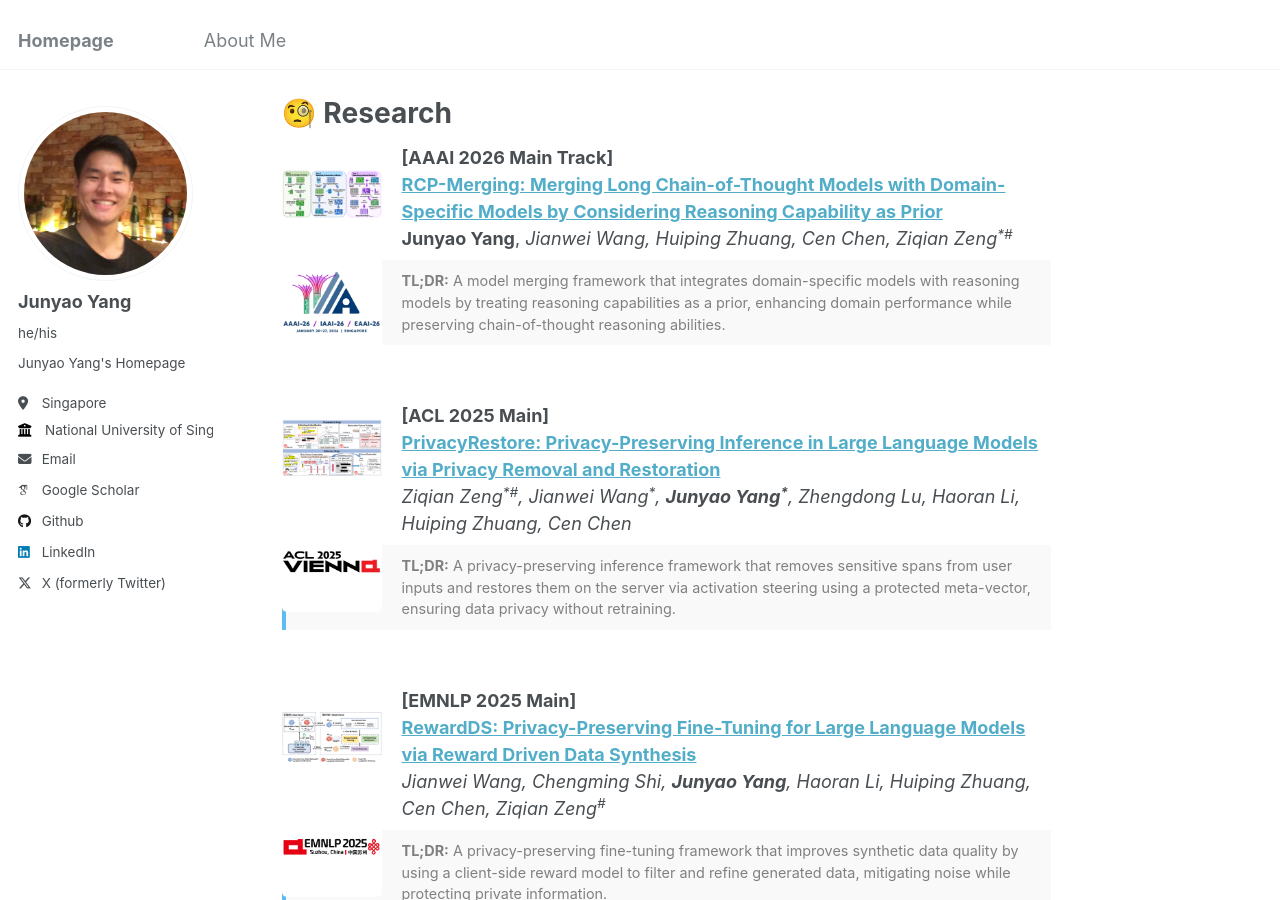
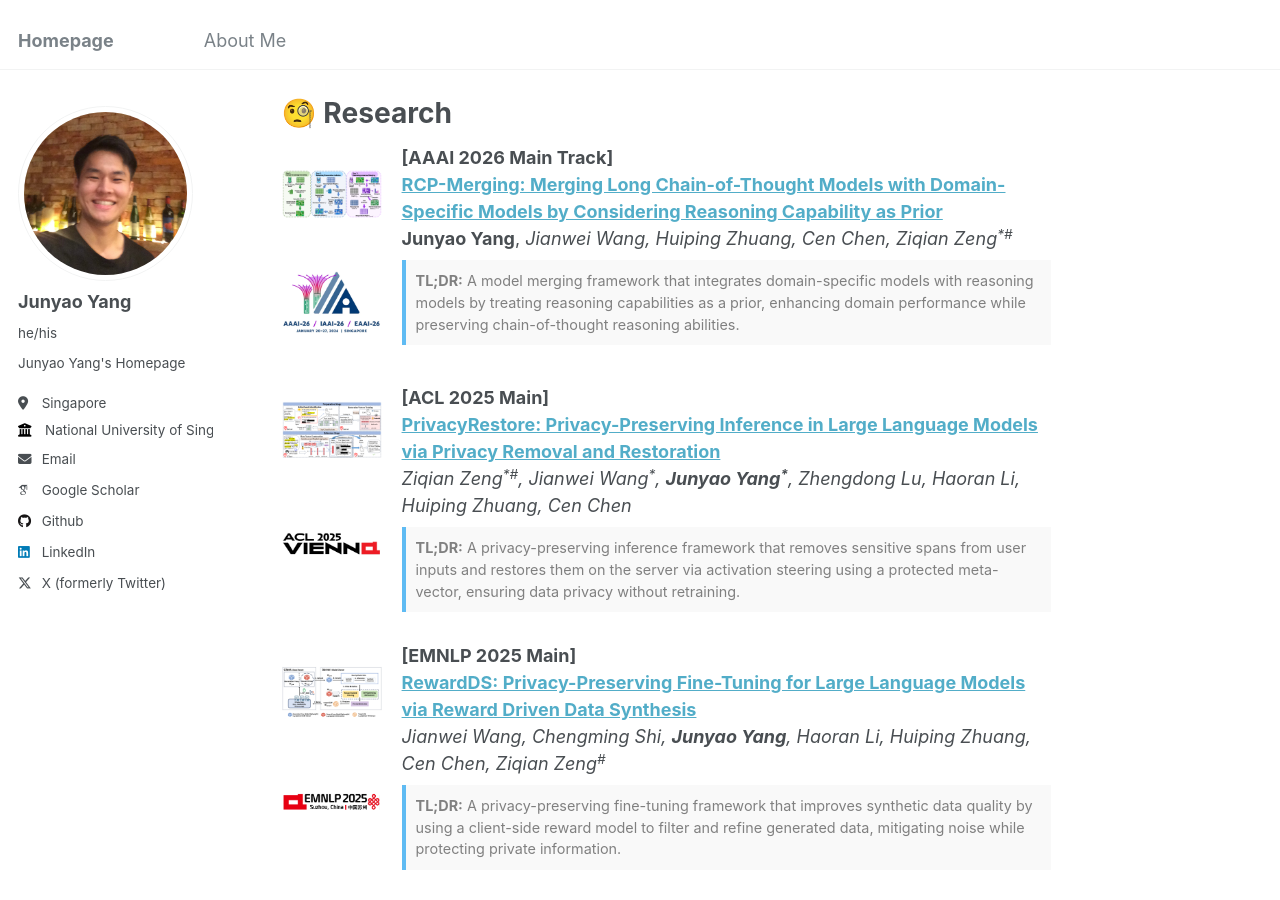
Before and after one commit to jyyang26/jyyang26.github.io, a Jekyll site: the page built from _pages/about.md, in a window 1280 px wide and 900 px high, scrolled down 876 px. Built offline with Jekyll 4.4.1, drawn with Linux system fonts in a browser that asks for light colours; some web fonts are replaced.

Commit message:
Update about.md

```diff
--- a/_pages/about.md
+++ b/_pages/about.md
@@ -98,52 +98,58 @@ My research story revolves around **the Underlying Principles and Understanding
 *Jianwei Wang, Chengming Shi, **Junyao Yang**, Haoran Li, Huiping Zhuang, Cen Chen, Ziqian Zeng<sup>\#</sup>*<br>
  <br> -->
 
-<div style="margin-bottom: 30px;">
-  <div style="float: left; margin-right: 20px; width: 100px;">
+<div style="display: flex; margin-bottom: 30px;">
+  <div style="width: 100px; margin-right: 20px; flex-shrink: 0; display: flex; flex-direction: column; gap: 10px;">
     <a href="https://arxiv.org/abs/2508.03140">
-      <img src="images/rcp.png" alt="rcp" style="width: 100px; height: 100px; object-fit: cover; margin-bottom: 10px; border-radius: 5px;">
+      <img src="images/rcp.png" alt="rcp" style="width: 100px; height: 100px; object-fit: cover; border-radius: 5px; display: block;">
     </a>
-    <img src="images/AAAI2026.jpg" alt="AAAI2026" style="width: 100px; height: 100px; object-fit: cover; border-radius: 5px;">
+    <img src="images/AAAI2026.jpg" alt="AAAI2026" style="width: 100px; height: 100px; object-fit: cover; border-radius: 5px; display: block;">
   </div>
-  <strong>[AAAI 2026 Main Track]</strong><br>
-  <strong><a href="https://arxiv.org/abs/2508.03140">RCP-Merging: Merging Long Chain-of-Thought Models with Domain-Specific Models by Considering Reasoning Capability as Prior</a></strong><br>
-  <strong>Junyao Yang</strong>, <em>Jianwei Wang, Huiping Zhuang, Cen Chen, Ziqian Zeng<sup>*#</sup></em><br>
-  <div style="background-color: #f9f9f9; border-left: 4px solid #5fbbf3; padding: 10px; color: #808080; font-size: 80%; margin-top: 8px;">
-    <strong>TL;DR:</strong> A model merging framework that integrates domain-specific models with reasoning models by treating reasoning capabilities as a prior, enhancing domain performance while preserving chain-of-thought reasoning abilities.
+
+  <div style="flex: 1;">
+    <strong>[AAAI 2026 Main Track]</strong><br>
+    <strong><a href="https://arxiv.org/abs/2508.03140">RCP-Merging: Merging Long Chain-of-Thought Models with Domain-Specific Models by Considering Reasoning Capability as Prior</a></strong><br>
+    <strong>Junyao Yang</strong>, <em>Jianwei Wang, Huiping Zhuang, Cen Chen, Ziqian Zeng<sup>*#</sup></em><br>
+    <div style="background-color: #f9f9f9; border-left: 4px solid #5fbbf3; padding: 10px; color: #808080; font-size: 80%; margin-top: 8px;">
+      <strong>TL;DR:</strong> A model merging framework that integrates domain-specific models with reasoning models by treating reasoning capabilities as a prior, enhancing domain performance while preserving chain-of-thought reasoning abilities.
+    </div>
   </div>
-  <br style="clear: both;">
 </div>
 
-<div style="margin-bottom: 30px;">
-  <div style="float: left; margin-right: 20px; width: 100px;">
+<div style="display: flex; margin-bottom: 30px;">
+  <div style="width: 100px; margin-right: 20px; flex-shrink: 0; display: flex; flex-direction: column; gap: 10px;">
     <a href="https://arxiv.org/abs/2406.01394">
-      <img src="images/restore.png" alt="restore" style="width: 100px; height: 100px; object-fit: cover; margin-bottom: 10px; border-radius: 5px;">
+      <img src="images/restore.png" alt="restore" style="width: 100px; height: 100px; object-fit: cover; border-radius: 5px; display: block;">
     </a>
-    <img src="images/ACL2025.jpg" alt="ACL2025" style="width: 100px; height: 100px; object-fit: cover; border-radius: 5px;">
+    <img src="images/ACL2025.jpg" alt="ACL2025" style="width: 100px; height: 100px; object-fit: cover; border-radius: 5px; display: block;">
   </div>
-  <strong>[ACL 2025 Main]</strong><br>
-  <strong><a href="https://arxiv.org/abs/2406.01394">PrivacyRestore: Privacy-Preserving Inference in Large Language Models via Privacy Removal and Restoration</a></strong><br>
-  <em>Ziqian Zeng<sup>*#</sup>, Jianwei Wang<sup>*</sup>, <strong>Junyao Yang<sup>*</sup></strong>, Zhengdong Lu, Haoran Li, Huiping Zhuang, Cen Chen</em><br>
-  <div style="background-color: #f9f9f9; border-left: 4px solid #5fbbf3; padding: 10px; color: #808080; font-size: 80%; margin-top: 8px;">
-    <strong>TL;DR:</strong> A privacy-preserving inference framework that removes sensitive spans from user inputs and restores them on the server via activation steering using a protected meta-vector, ensuring data privacy without retraining.
+
+  <div style="flex: 1;">
+    <strong>[ACL 2025 Main]</strong><br>
+    <strong><a href="https://arxiv.org/abs/2406.01394">PrivacyRestore: Privacy-Preserving Inference in Large Language Models via Privacy Removal and Restoration</a></strong><br>
+    <em>Ziqian Zeng<sup>*#</sup>, Jianwei Wang<sup>*</sup>, <strong>Junyao Yang<sup>*</sup></strong>, Zhengdong Lu, Haoran Li, Huiping Zhuang, Cen Chen</em><br>
+    <div style="background-color: #f9f9f9; border-left: 4px solid #5fbbf3; padding: 10px; color: #808080; font-size: 80%; margin-top: 8px;">
+      <strong>TL;DR:</strong> A privacy-preserving inference framework that removes sensitive spans from user inputs and restores them on the server via activation steering using a protected meta-vector, ensuring data privacy without retraining.
+    </div>
   </div>
-  <br style="clear: both;">
 </div>
 
-<div style="margin-bottom: 30px;">
-  <div style="float: left; margin-right: 20px; width: 100px;">
+<div style="display: flex; margin-bottom: 30px;">
+  <div style="width: 100px; margin-right: 20px; flex-shrink: 0; display: flex; flex-direction: column; gap: 10px;">
     <a href="https://arxiv.org/abs/2502.18517">
-      <img src="images/rewardds.png" alt="rewardds" style="width: 100px; height: 100px; object-fit: cover; margin-bottom: 10px; border-radius: 5px;">
+      <img src="images/rewardds.png" alt="rewardds" style="width: 100px; height: 100px; object-fit: cover; border-radius: 5px; display: block;">
     </a>
-    <img src="images/EMNLP2025.jpg" alt="EMNLP2025" style="width: 100px; height: 100px; object-fit: cover; border-radius: 5px;">
+    <img src="images/EMNLP2025.jpg" alt="EMNLP2025" style="width: 100px; height: 100px; object-fit: cover; border-radius: 5px; display: block;">
   </div>
-  <strong>[EMNLP 2025 Main]</strong><br>
-  <strong><a href="https://arxiv.org/abs/2502.18517">RewardDS: Privacy-Preserving Fine-Tuning for Large Language Models via Reward Driven Data Synthesis</a></strong><br>
-  <em>Jianwei Wang, Chengming Shi, <strong>Junyao Yang</strong>, Haoran Li, Huiping Zhuang, Cen Chen, Ziqian Zeng<sup>#</sup></em><br>
-  <div style="background-color: #f9f9f9; border-left: 4px solid #5fbbf3; padding: 10px; color: #808080; font-size: 80%; margin-top: 8px;">
-    <strong>TL;DR:</strong> A privacy-preserving fine-tuning framework that improves synthetic data quality by using a client-side reward model to filter and refine generated data, mitigating noise while protecting private information.
+
+  <div style="flex: 1;">
+    <strong>[EMNLP 2025 Main]</strong><br>
+    <strong><a href="https://arxiv.org/abs/2502.18517">RewardDS: Privacy-Preserving Fine-Tuning for Large Language Models via Reward Driven Data Synthesis</a></strong><br>
+    <em>Jianwei Wang, Chengming Shi, <strong>Junyao Yang</strong>, Haoran Li, Huiping Zhuang, Cen Chen, Ziqian Zeng<sup>#</sup></em><br>
+    <div style="background-color: #f9f9f9; border-left: 4px solid #5fbbf3; padding: 10px; color: #808080; font-size: 80%; margin-top: 8px;">
+      <strong>TL;DR:</strong> A privacy-preserving fine-tuning framework that improves synthetic data quality by using a client-side reward model to filter and refine generated data, mitigating noise while protecting private information.
+    </div>
   </div>
-  <br style="clear: both;">
 </div>
 
 
```
